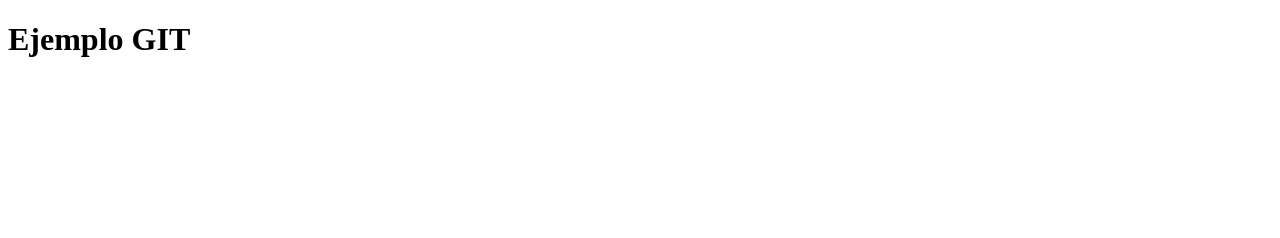
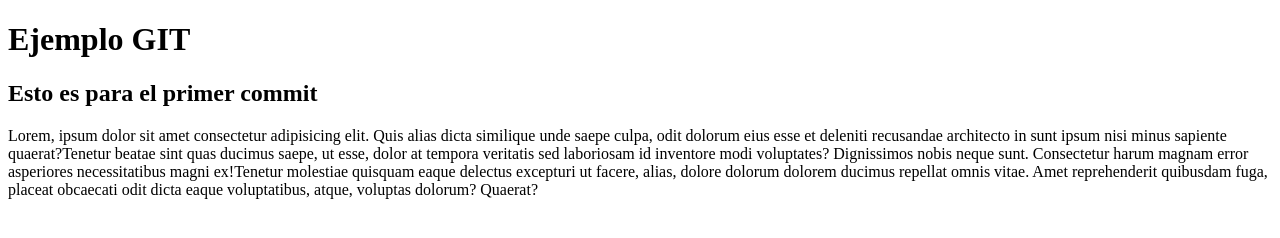
Before and after one commit to larriag/n3p1c2proyecto01, a plain HTML site: page index.html in a window 1280 px wide. Drawn offline with Linux system fonts and the light colour scheme.

Commit message:
h2 y p2 agregados

```diff
--- a/index.html
+++ b/index.html
@@ -7,6 +7,8 @@
 </head>
 <body>
     <h1>Ejemplo GIT</h1>
+    <h2>Esto es para el primer commit</h2>
+    <p><span>Lorem, ipsum dolor sit amet consectetur adipisicing elit. Quis alias dicta similique unde saepe culpa, odit dolorum eius esse et deleniti recusandae architecto in sunt ipsum nisi minus sapiente quaerat?</span><span>Tenetur beatae sint quas ducimus saepe, ut esse, dolor at tempora veritatis sed laboriosam id inventore modi voluptates? Dignissimos nobis neque sunt. Consectetur harum magnam error asperiores necessitatibus magni ex!</span><span>Tenetur molestiae quisquam eaque delectus excepturi ut facere, alias, dolore dolorum dolorem ducimus repellat omnis vitae. Amet reprehenderit quibusdam fuga, placeat obcaecati odit dicta eaque voluptatibus, atque, voluptas dolorum? Quaerat?</span></p>
 
 </body>
 </html>
```
